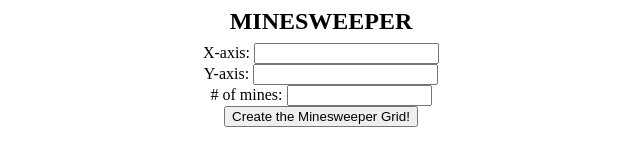
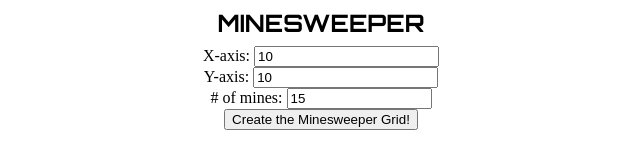
Before and after one commit to rgdalessandro/minesweeper, a plain HTML site: page index.html in a window 1280 px wide. Shown: the whole page, without its empty margins (319-959 px from the left). Drawn offline with Linux system fonts and the light colour scheme.

Commit message:
font change and default form values

```diff
--- a/index.html
+++ b/index.html
@@ -7,15 +7,16 @@
 		<script src="actions.js" type="text/javascript"></script> <!-- jquery script to control user interface -->
 		<script src="minesweeper.js" type="text/javascript"></script> <!-- script to create grid and mines -->
 		<link rel="stylesheet" type="text/css" href="minesweeper.css">
+		<link href='http://fonts.googleapis.com/css?family=Orbitron:700' rel='stylesheet' type='text/css'> <!-- Orbitron Google font -->
 		<meta name="viewport" content="width=device-width, initial-scale=1.0, maximum-scale=1.0, user-scalable=no" /> <!-- mobile browser magic -->
 	</head>
 	<body>
 		<div id="container">
 			<h2>MINESWEEPER</h2>
 			<div id="form">
-				X-axis: <input type="text" id="x-axis">
-				</br>Y-axis: <input type="text" id="y-axis">
-				</br># of mines: <input type="text" id="mines" size="15">
+				X-axis: <input type="text" id="x-axis" value="10">
+				</br>Y-axis: <input type="text" id="y-axis" value="10">
+				</br># of mines: <input type="text" id="mines" size="15" value="15">
 				</br><input type="button" onclick="testInput()" value="Create the Minesweeper Grid!"><p>
 			</div>
 			<table></table>
--- a/minesweeper.css
+++ b/minesweeper.css
@@ -5,6 +5,7 @@
 h2 {
 	margin: 8px;
 	text-align: center;
+	font-family: 'Orbitron', sans-serif;
 }
 
 table {
```
